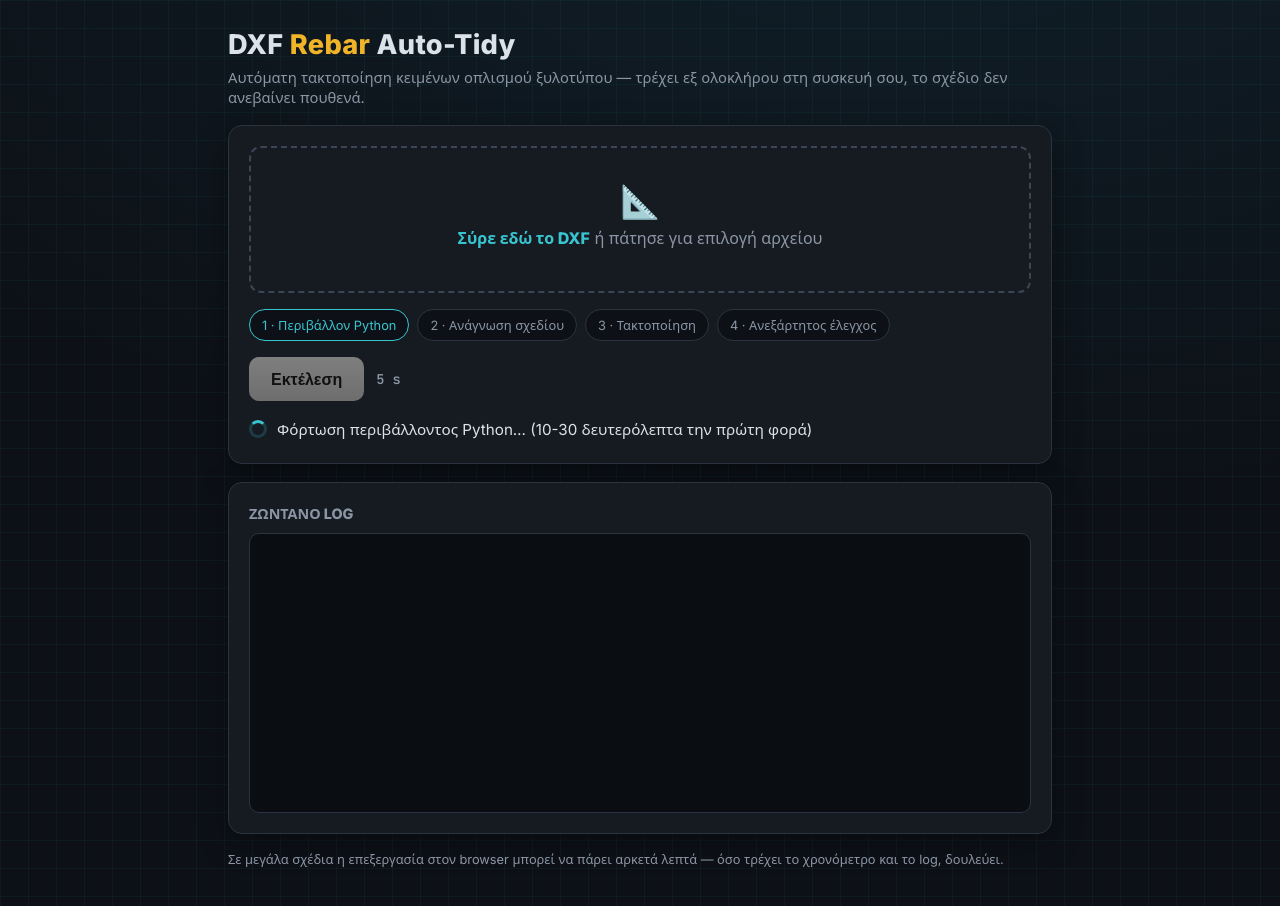
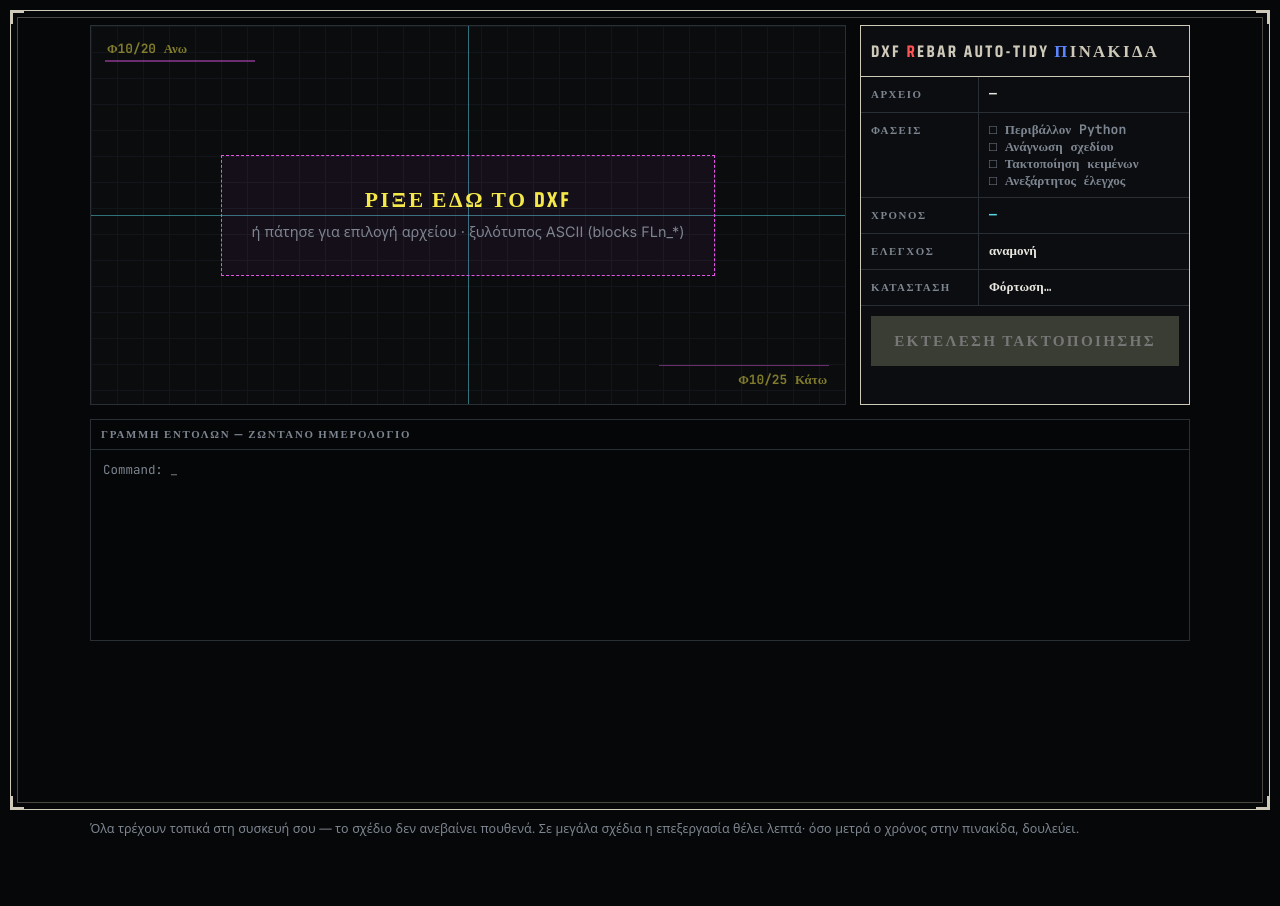
Before and after one commit to axoul1979-pixel/dxf-rebar-organizer, a plain HTML site: page index.html in a window 1280 px wide. After the commit the page ends 837 px from the top, so only its background shows below. Drawn offline with Linux system fonts and the light colour scheme.

Commit message:
Add files via upload

```diff
--- a/index.html
+++ b/index.html
@@ -3,94 +3,133 @@
 <head>
 <meta charset="utf-8">
 <meta name="viewport" content="width=device-width, initial-scale=1">
-<title>DXF Rebar Auto-Tidy</title>
+<title>DXF Rebar Auto-Tidy — Ψηφιακός Ξυλότυπος</title>
 <link rel="preconnect" href="https://fonts.googleapis.com">
-<link href="https://fonts.googleapis.com/css2?family=Inter:wght@400;600;800&family=JetBrains+Mono:wght@400;600&display=swap" rel="stylesheet">
+<link href="https://fonts.googleapis.com/css2?family=Saira+Condensed:wght@500;700&family=Inter:wght@400;600&family=JetBrains+Mono:wght@400;700&display=swap" rel="stylesheet">
 <style>
-  :root { --bg:#0d1117; --panel:#161b22; --line:#2b3340; --txt:#dbe2ea; --dim:#8b96a5;
-          --acc:#f0b429; --acc2:#39c5cf; --ok:#3fb950; --bad:#f85149; }
-  * { box-sizing:border-box; }
-  body { margin:0; min-height:100vh; color:var(--txt);
-         font-family:Inter,system-ui,sans-serif; background:
-         linear-gradient(rgba(57,197,207,.05) 1px, transparent 1px) 0 0/100% 28px,
-         linear-gradient(90deg, rgba(57,197,207,.05) 1px, transparent 1px) 0 0/28px 100%,
-         radial-gradient(1200px 600px at 70% -10%, #14324066, transparent), var(--bg); }
-  .wrap { max-width:860px; margin:0 auto; padding:28px 18px 60px; }
-  header h1 { font-size:1.7rem; font-weight:800; letter-spacing:.3px; margin:0; }
-  header h1 span { color:var(--acc); }
-  header p { color:var(--dim); margin:.4rem 0 0; font-size:.92rem; }
-  .card { background:var(--panel); border:1px solid var(--line); border-radius:14px;
-          padding:20px; margin-top:18px; box-shadow:0 8px 30px #0006; }
-  #drop { border:2px dashed #3a4656; border-radius:12px; padding:34px 16px; text-align:center;
-          cursor:pointer; transition:.15s; color:var(--dim); }
-  #drop.hover { border-color:var(--acc2); background:#39c5cf12; color:var(--txt); }
-  #drop.hasfile { border-color:var(--ok); color:var(--txt); }
-  #drop b { color:var(--acc2); }
-  #drop .big { font-size:2rem; display:block; margin-bottom:6px; }
-  .row { display:flex; gap:12px; align-items:center; flex-wrap:wrap; margin-top:16px; }
-  button { font:600 1rem Inter,sans-serif; padding:12px 22px; border-radius:10px; border:0;
-           cursor:pointer; background:linear-gradient(180deg,#ffd167,var(--acc)); color:#1a1a1a; }
-  button:disabled { filter:grayscale(1) brightness(.6); cursor:default; }
-  a#dl button { background:linear-gradient(180deg,#57e389,var(--ok)); color:#04240d; }
-  #dl { display:none; text-decoration:none; }
-  .phases { display:flex; gap:8px; flex-wrap:wrap; margin-top:16px; }
-  .ph { font-size:.8rem; padding:6px 12px; border-radius:999px; border:1px solid var(--line);
-        color:var(--dim); background:#0d1117; }
-  .ph.on { border-color:var(--acc2); color:var(--acc2); }
-  .ph.done { border-color:var(--ok); color:var(--ok); }
-  #status { margin-top:14px; display:flex; align-items:center; gap:10px; min-height:28px; }
-  .spin { width:18px; height:18px; border-radius:50%; border:3px solid #39c5cf33;
-          border-top-color:var(--acc2); animation:sp 1s linear infinite; display:none; }
-  @keyframes sp { to { transform:rotate(360deg); } }
-  .running .spin { display:inline-block; }
-  #stext { font-size:.95rem; }
-  #stext .ok { color:var(--ok); font-weight:700; }
-  #stext .bad { color:var(--bad); font-weight:700; }
-  #timer { color:var(--dim); font:600 .85rem 'JetBrains Mono',monospace; }
-  #log { background:#0a0d12; border:1px solid var(--line); color:#9fe89f;
-         font:400 .8rem/1.5 'JetBrains Mono',monospace; padding:14px; border-radius:10px;
-         height:280px; overflow-y:auto; white-space:pre-wrap; margin-top:10px; }
-  footer { color:var(--dim); font-size:.8rem; margin-top:16px; }
+  :root{ --paper:#060708; --field:#0a0c0e; --frame:#cfc9ba; --dim:#7d8590;
+         --y:#f5e94a; --mg:#e356e3; --cy:#58d6e6; --bl:#5b84ff; --rd:#ff5252; --ok:#43d17a;
+         --hair:#2a2f36; }
+  *{box-sizing:border-box}
+  body{ margin:0; background:var(--paper); color:#e8e6df;
+        font-family:Inter,system-ui,sans-serif; }
+  /* ΠΛΑΙΣΙΟ ΦΥΛΛΟΥ ΣΧΕΔΙΟΥ */
+  .sheet{ min-height:100vh; margin:10px; border:1px solid var(--frame); position:relative;
+          padding:14px; }
+  .sheet::before{ content:""; position:absolute; inset:6px; border:1px solid #cfc9ba55; pointer-events:none; }
+  .tick{ position:absolute; width:14px; height:14px; border-color:var(--frame); border-style:solid; border-width:0; }
+  .tick.tl{ top:-1px; left:-1px; border-top-width:3px; border-left-width:3px; }
+  .tick.tr{ top:-1px; right:-1px; border-top-width:3px; border-right-width:3px; }
+  .tick.bl{ bottom:-1px; left:-1px; border-bottom-width:3px; border-left-width:3px; }
+  .tick.br{ bottom:-1px; right:-1px; border-bottom-width:3px; border-right-width:3px; }
+
+  .grid{ display:grid; gap:14px; grid-template-columns: 1fr 330px; max-width:1100px; margin:0 auto; }
+  @media (max-width:900px){ .grid{ grid-template-columns:1fr; } }
+
+  /* ΠΕΔΙΟ ΣΧΕΔΙΑΣΗΣ = drop zone */
+  .field{ position:relative; background:var(--field); border:1px solid var(--hair);
+          min-height:380px; cursor:crosshair; overflow:hidden;
+          background-image: linear-gradient(#12161a 1px, transparent 1px),
+                            linear-gradient(90deg,#12161a 1px, transparent 1px);
+          background-size: 26px 26px; }
+  .xh{ position:absolute; pointer-events:none; opacity:.5; }
+  #xhv{ top:0; bottom:0; width:1px; background:var(--cy); left:50%; }
+  #xhh{ left:0; right:0; height:1px; background:var(--cy); top:50%; }
+  .target{ position:absolute; inset:0; display:flex; flex-direction:column; gap:10px;
+           align-items:center; justify-content:center; text-align:center; padding:20px; }
+  .tbox{ border:1.5px dashed var(--mg); padding:26px 30px; background:#e356e30d; transition:.15s; }
+  .field.hover .tbox{ border-color:var(--y); background:#f5e94a14; }
+  .field.hasfile .tbox{ border-style:solid; border-color:var(--ok); }
+  .tbox h2{ margin:0 0 6px; font:700 1.35rem 'Saira Condensed'; letter-spacing:.12em;
+            color:var(--y); text-transform:uppercase; }
+  .tbox p{ margin:0; color:var(--dim); font-size:.9rem; }
+  .tbox .fname{ color:var(--ok); font:700 .95rem 'JetBrains Mono'; margin-top:8px; }
+  .rebar{ position:absolute; font:700 .8rem 'JetBrains Mono'; color:var(--y); opacity:.5;
+          pointer-events:none; }
+  .bar{ position:absolute; background:var(--mg); opacity:.45; pointer-events:none; }
+
+  /* ΠΙΝΑΚΙΔΑ ΣΧΕΔΙΟΥ */
+  .tblock{ border:1px solid var(--frame); background:#0b0d10; font-size:.85rem; }
+  .tb-row{ display:grid; grid-template-columns: 118px 1fr; border-bottom:1px solid var(--hair); }
+  .tb-row:last-child{ border-bottom:0; }
+  .tb-k{ padding:9px 10px; color:var(--dim); font:700 .68rem 'Saira Condensed';
+         letter-spacing:.14em; text-transform:uppercase; border-right:1px solid var(--hair); }
+  .tb-v{ padding:8px 10px; font:600 .82rem 'JetBrains Mono'; color:#e8e6df; }
+  .tb-title{ padding:12px 10px; border-bottom:1px solid var(--frame);
+             font:700 1.05rem 'Saira Condensed'; letter-spacing:.14em; color:var(--frame);
+             text-transform:uppercase; }
+  .tb-title .k{ color:var(--rd); } .tb-title .num{ color:var(--bl); }
+  .ph{ color:var(--dim); } .ph.on{ color:var(--cy); } .ph.done{ color:var(--ok); }
+  .ph::before{ content:"□ "; } .ph.on::before{ content:"▸ "; } .ph.done::before{ content:"■ "; }
+  #audit.ok{ color:var(--ok); font-weight:700; } #audit.bad{ color:var(--rd); font-weight:700; }
+  .actions{ padding:10px; display:flex; flex-direction:column; gap:8px; }
+  button{ width:100%; padding:13px; border:0; cursor:pointer; text-transform:uppercase;
+          font:700 .95rem 'Saira Condensed'; letter-spacing:.15em; }
+  #run{ background:var(--y); color:#111; } #run:disabled{ background:#3a3d33; color:#777; cursor:default; }
+  a#dl{ display:none; text-decoration:none; } a#dl button{ background:var(--ok); color:#052112; }
+  .spin{ display:none; width:14px; height:14px; border-radius:50%; border:2.5px solid #58d6e633;
+         border-top-color:var(--cy); animation:sp 1s linear infinite; vertical-align:-2px; margin-right:7px;}
+  @keyframes sp{ to{ transform:rotate(360deg);} }
+  .running .spin{ display:inline-block; }
+  #timer{ color:var(--cy); }
+
+  /* ΓΡΑΜΜΗ ΕΝΤΟΛΩΝ */
+  .cmd{ grid-column:1 / -1; border:1px solid var(--hair); background:#050607; }
+  .cmd .bar-t{ padding:6px 10px; border-bottom:1px solid var(--hair); color:var(--dim);
+               font:700 .68rem 'Saira Condensed'; letter-spacing:.16em; }
+  #log{ padding:10px 12px; height:190px; overflow-y:auto; white-space:pre-wrap;
+        font:400 .78rem/1.55 'JetBrains Mono'; color:#c3f2c3; }
+  #log::before{ content:"Command: _\A"; color:var(--dim); }
+  footer{ max-width:1100px; margin:10px auto 0; color:var(--dim); font-size:.78rem; }
+  @media (prefers-reduced-motion: reduce){ .spin{ animation:none; } }
 </style>
 </head>
 <body>
-<div class="wrap">
-<header>
-  <h1>DXF <span>Rebar</span> Auto-Tidy</h1>
-  <p>Αυτόματη τακτοποίηση κειμένων οπλισμού ξυλοτύπου — τρέχει εξ ολοκλήρου στη συσκευή σου, το σχέδιο δεν ανεβαίνει πουθενά.</p>
-</header>
+<div class="sheet">
+  <span class="tick tl"></span><span class="tick tr"></span><span class="tick bl"></span><span class="tick br"></span>
+  <div class="grid">
 
-<div class="card">
-  <div id="drop">
-    <span class="big">📐</span>
-    <b>Σύρε εδώ το DXF</b> ή πάτησε για επιλογή αρχείου
-    <div id="finfo" style="margin-top:8px;font-size:.85rem;"></div>
+    <div class="field" id="drop">
+      <div class="xh" id="xhv"></div><div class="xh" id="xhh"></div>
+      <span class="rebar" style="top:14px;left:16px">Φ10/20 Ανω</span>
+      <span class="rebar" style="bottom:16px;right:18px">Φ10/25 Κάτω</span>
+      <span class="bar" style="top:34px;left:14px;width:150px;height:1.5px"></span>
+      <span class="bar" style="bottom:38px;right:16px;width:170px;height:1.5px"></span>
+      <div class="target">
+        <div class="tbox">
+          <h2>Ρίξε εδώ το DXF</h2>
+          <p>ή πάτησε για επιλογή αρχείου · ξυλότυπος ASCII (blocks FLn_*)</p>
+          <div class="fname" id="finfo"></div>
+        </div>
+      </div>
     </div>
     <input type="file" id="file" accept=".dxf" hidden>
 
-  <div class="phases">
-    <span class="ph" id="ph0">1 · Περιβάλλον Python</span>
-    <span class="ph" id="ph1">2 · Ανάγνωση σχεδίου</span>
-    <span class="ph" id="ph2">3 · Τακτοποίηση</span>
-    <span class="ph" id="ph3">4 · Ανεξάρτητος έλεγχος</span>
+    <div class="tblock">
+      <div class="tb-title">DXF <span class="k">R</span>EBAR AUTO-TIDY <span class="num">Π</span>ΙΝΑΚΙΔΑ</div>
+      <div class="tb-row"><div class="tb-k">Αρχειο</div><div class="tb-v" id="tb-file">—</div></div>
+      <div class="tb-row"><div class="tb-k">Φασεις</div><div class="tb-v">
+        <div class="ph" id="ph0">Περιβάλλον Python</div>
+        <div class="ph" id="ph1">Ανάγνωση σχεδίου</div>
+        <div class="ph" id="ph2">Τακτοποίηση κειμένων</div>
+        <div class="ph" id="ph3">Ανεξάρτητος έλεγχος</div>
+      </div></div>
+      <div class="tb-row"><div class="tb-k">Χρονος</div><div class="tb-v"><span class="spin"></span><span id="timer">—</span></div></div>
+      <div class="tb-row"><div class="tb-k">Ελεγχος</div><div class="tb-v" id="audit">αναμονή</div></div>
+      <div class="tb-row"><div class="tb-k">Κατασταση</div><div class="tb-v" id="stext">Φόρτωση…</div></div>
+      <div class="actions">
+        <button id="run" disabled>Εκτέλεση τακτοποίησης</button>
+        <a id="dl"><button>⬇ Κατέβασμα DXF</button></a>
+      </div>
     </div>
 
-  <div class="row">
-    <button id="run" disabled>Εκτέλεση</button>
-    <a id="dl"><button>⬇ Κατέβασμα τακτοποιημένου DXF</button></a>
-    <span id="timer"></span>
-  </div>
-
-  <div id="status"><span class="spin"></span><span id="stext">Φόρτωση περιβάλλοντος Python…</span></div>
-</div>
-
-<div class="card">
-  <b style="font-size:.9rem;color:var(--dim)">ΖΩΝΤΑΝΟ LOG</b>
+    <div class="cmd">
+      <div class="bar-t">ΓΡΑΜΜΗ ΕΝΤΟΛΩΝ — ΖΩΝΤΑΝΟ ΗΜΕΡΟΛΟΓΙΟ</div>
       <div id="log"></div>
     </div>
-
-<footer>Σε μεγάλα σχέδια η επεξεργασία στον browser μπορεί να πάρει αρκετά λεπτά — όσο τρέχει το χρονόμετρο και το log, δουλεύει.</footer>
   </div>
+</div>
+<footer>Όλα τρέχουν τοπικά στη συσκευή σου — το σχέδιο δεν ανεβαίνει πουθενά. Σε μεγάλα σχέδια η επεξεργασία θέλει λεπτά· όσο μετρά ο χρόνος στην πινακίδα, δουλεύει.</footer>
 
 <script>
 const PIPELINE_B64 =
@@ -1075,13 +1114,19 @@ function busy(on, text) {
 }
 
 const workerCode = `
-  importScripts("https://cdn.jsdelivr.net/pyodide/v0.26.4/full/pyodide.js");
+  const PYODIDE_URL = "https://cdn.jsdelivr.net/pyodide/v0.26.4/full/";
+  postMessage({type:"log", s:"[boot] Κατέβασμα Pyodide runtime…"});
+  importScripts(PYODIDE_URL + "pyodide.js");
+  postMessage({type:"log", s:"[boot] Το runtime κατέβηκε, εκκίνηση…"});
   let pyodide = null;
   self.onmessage = async ev => {
     const m = ev.data;
     try {
       if (m.type === "init") {
-        pyodide = await loadPyodide();
+        // ΚΡΙΣΙΜΟ: σε Worker από Blob το Pyodide δεν μπορεί να συμπεράνει
+        // τη διαδρομή των αρχείων του - χωρίς ρητό indexURL κρεμούσε για πάντα.
+        pyodide = await loadPyodide({ indexURL: PYODIDE_URL });
+        postMessage({type:"log", s:"[boot] Python έτοιμη, φόρτωση pipeline…"});
         pyodide.setStdout({ batched: s => postMessage({type:"log", s}) });
         pyodide.setStderr({ batched: s => postMessage({type:"log", s}) });
         const bin = Uint8Array.from(atob(m.b64), c => c.charCodeAt(0));
@@ -1108,6 +1153,11 @@ const workerCode = `
 `;
 const worker = new Worker(URL.createObjectURL(new Blob([workerCode], {type:"application/javascript"})));
 let sawZero = false;
+worker.onerror = e => {
+  busy(false, '<span class="bad">Σφάλμα στο περιβάλλον εκτέλεσης — δες το log.</span>');
+  log("[worker error] " + (e.message || e.type) + (e.filename ? " @ " + e.filename + ":" + e.lineno : ""));
+};
+worker.onmessageerror = e => log("[worker messageerror] " + e);
 
 worker.onmessage = ev => {
   const m = ev.data;
@@ -1126,6 +1176,8 @@ worker.onmessage = ev => {
     a.href = URL.createObjectURL(blob);
     a.download = dxfName.replace(/\.dxf$/i,"") + "_tidied.dxf";
     a.style.display = "inline-block";
+    $("audit").className = sawZero ? "ok" : "bad";
+    $("audit").textContent = sawZero ? "AUDIT_TOTAL 0 ✓" : "ΔΕΝ ΕΙΝΑΙ 0 — δες log";
     busy(false, sawZero ? '<span class="ok">Ολοκληρώθηκε — AUDIT_TOTAL 0 ✓ Κατέβασε το αρχείο.</span>'
                         : '<span class="bad">Ολοκληρώθηκε, αλλά το audit ΔΕΝ είναι 0 — δες το log.</span>');
     $("run").disabled = false;
@@ -1150,7 +1202,7 @@ $("file").addEventListener("change", ev => { const f = ev.target.files[0]; if (f
 async function takeFile(f) {
   dxfBuf = await f.arrayBuffer();
   dxfName = f.name;
-  drop.classList.add("hasfile");
+  drop.classList.add("hasfile"); $("tb-file").textContent = f.name;
   $("finfo").textContent = "✔ " + f.name + " — " + (dxfBuf.byteLength/1024).toFixed(0) + " KB";
   $("dl").style.display = "none";
   if (workerReady) busy(false, "Έτοιμο. Πάτησε Εκτέλεση.");
@@ -1166,6 +1218,14 @@ $("run").addEventListener("click", () => {
   const copy = dxfBuf.slice(0);
   worker.postMessage({type:"run", buf: copy}, [copy]);
 });
+
+// σταυρόνημα που ακολουθεί τον δείκτη μέσα στο πεδίο
+const fld = document.getElementById("drop");
+fld.addEventListener("pointermove", ev => {
+  const r = fld.getBoundingClientRect();
+  document.getElementById("xhv").style.left = (ev.clientX - r.left) + "px";
+  document.getElementById("xhh").style.top  = (ev.clientY - r.top) + "px";
+});
 </script>
 </body>
 </html>
```
Lines whose indentation alone changed are shown as unchanged.
